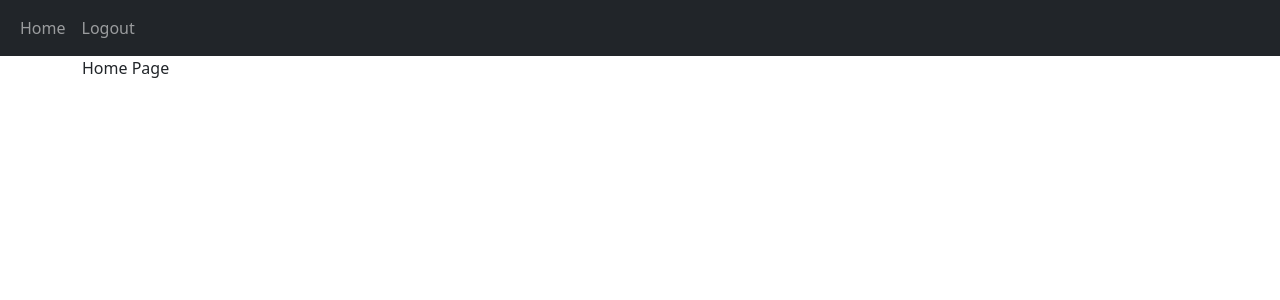
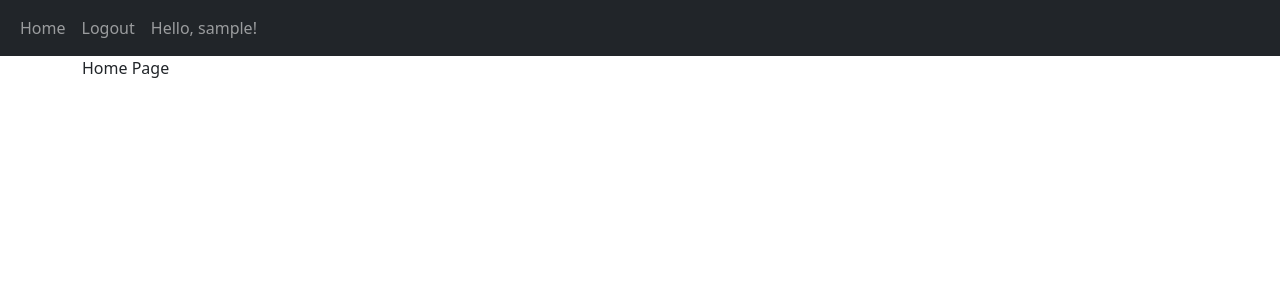
Before and after one commit to MaxShishkov/web_blog, a Flask app: page / in a window 1280 px wide. Shown: the top 300 px of the page. Run offline with Flask 3, Linux system fonts and the light colour scheme; the visitor is signed in with stand-in values (Sample User, id 1).

Commit message:
add username to navbar

```diff
--- a/website/templates/base.html
+++ b/website/templates/base.html
@@ -32,6 +32,7 @@
             <a class="nav-item nav-link" href="/home">Home</a>
             {% if current_user.is_authenticated %}
             <a class="nav-item nav-link" href="/logout">Logout</a>
+            <span class="nav-item nav-link"> Hello, {{ current_user.username }}!</span>
             {% else %}
             <a class="nav-item nav-link" href="/login">Login</a>
             <a class="nav-item nav-link" href="/sign-up">Sign Up</a>
```
